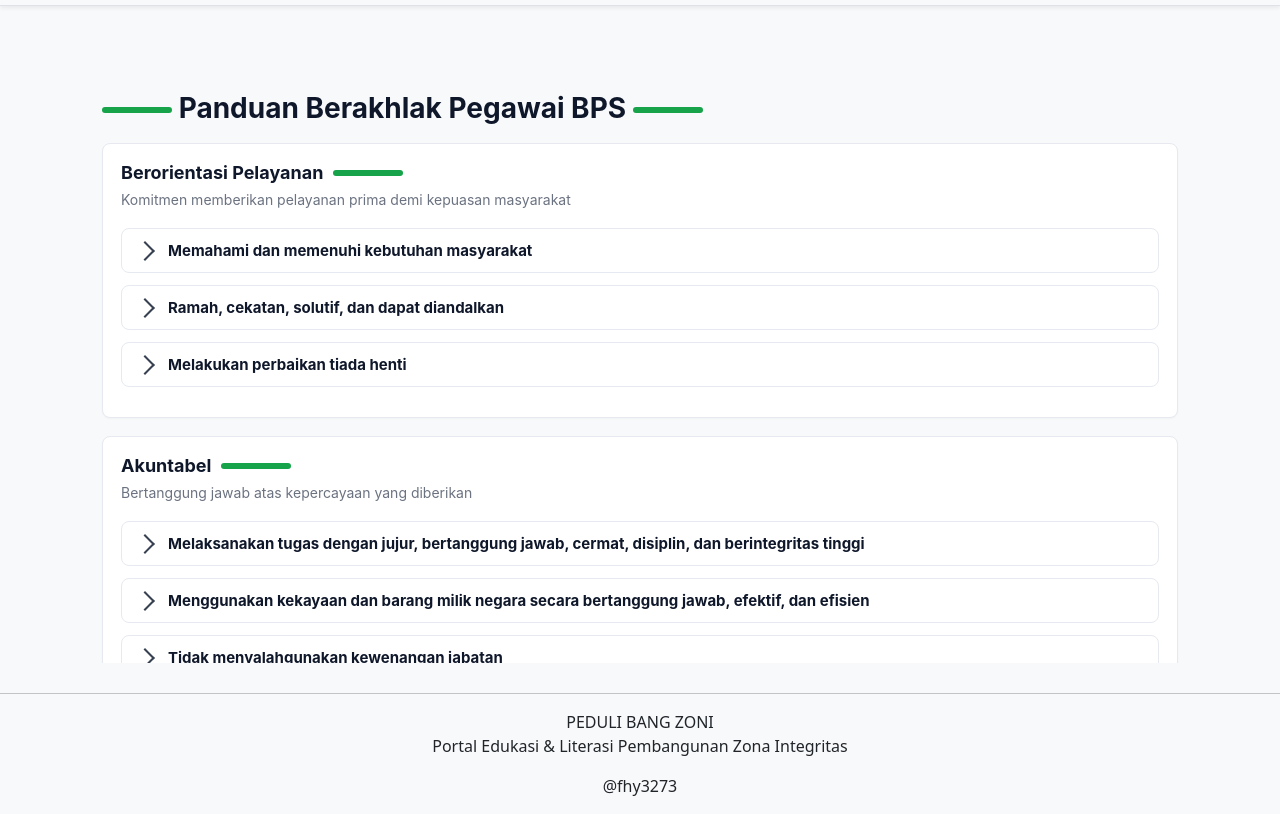
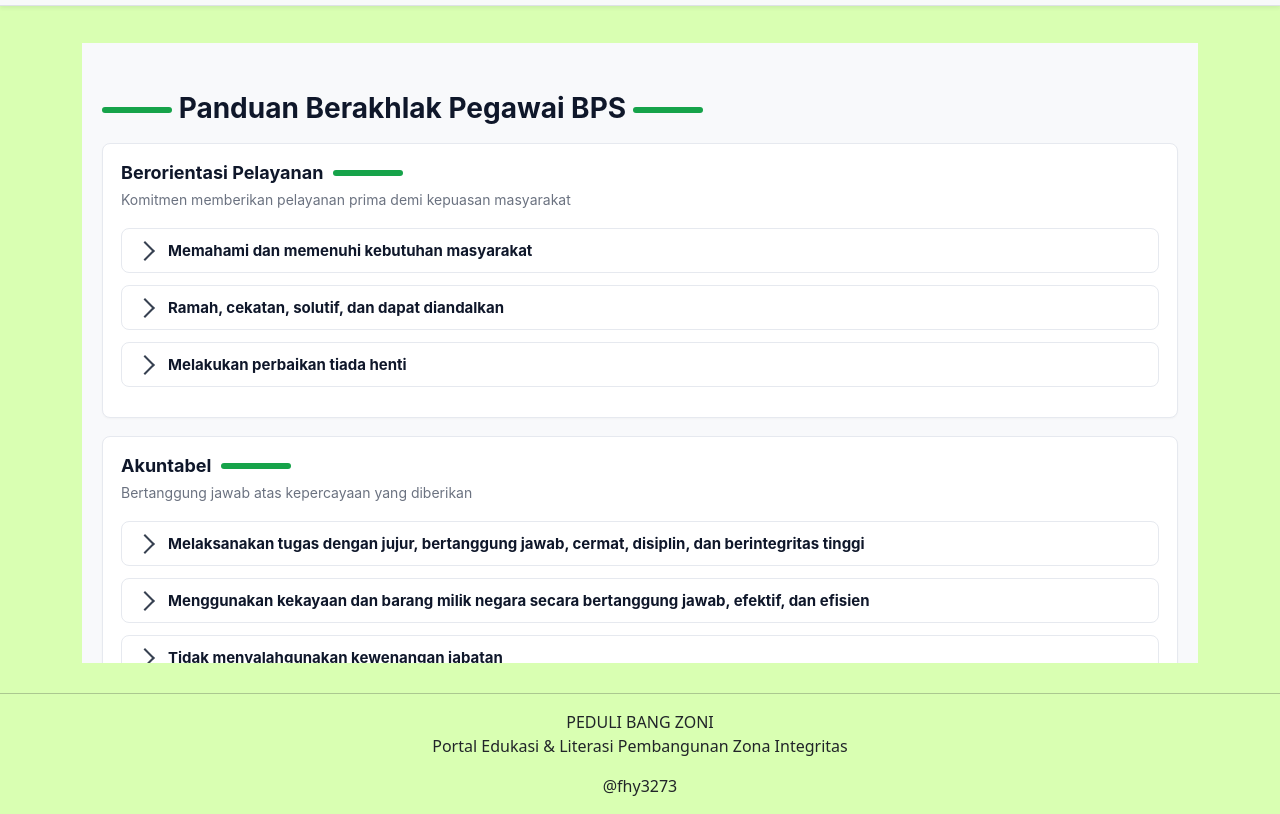
Before and after one commit to firmanh3200/peduli, a plain HTML site: page index.html in a window 1280 px wide. Shown: the part 51-865 px from the top of the page. Drawn offline with nearby package versions, Linux system fonts and the light colour scheme.

Commit message:
Update style.css

```diff
--- a/style.css
+++ b/style.css
@@ -150,7 +150,7 @@
 
 /* Light Theme (explicitly setting defaults for clarity, though it's the :root default) */
 body.light-theme {
-    --bs-body-bg: #f8f9fa;
+    --bs-body-bg: #d9ffb2;
     --bs-body-color: #212529;
     --bs-border-color: #dee2e6;
     --bs-body-color-rgb: 33,37,41;
```
